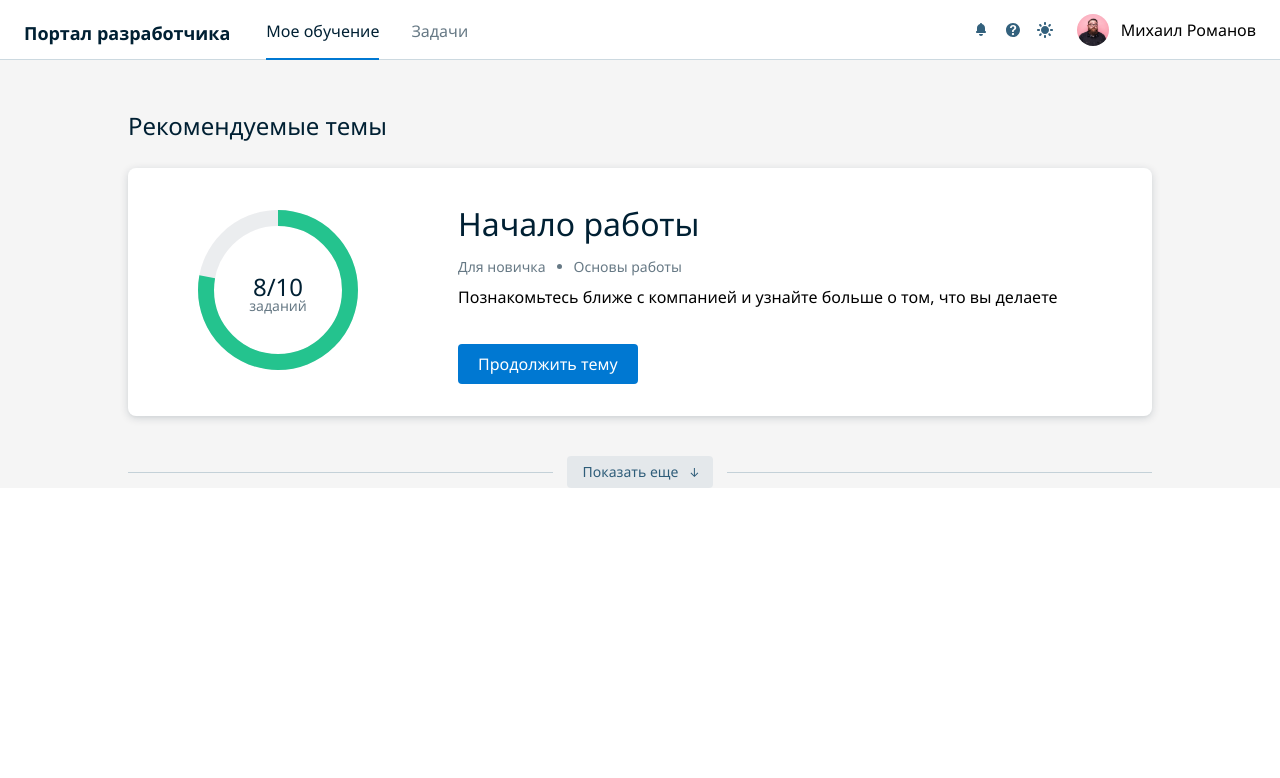
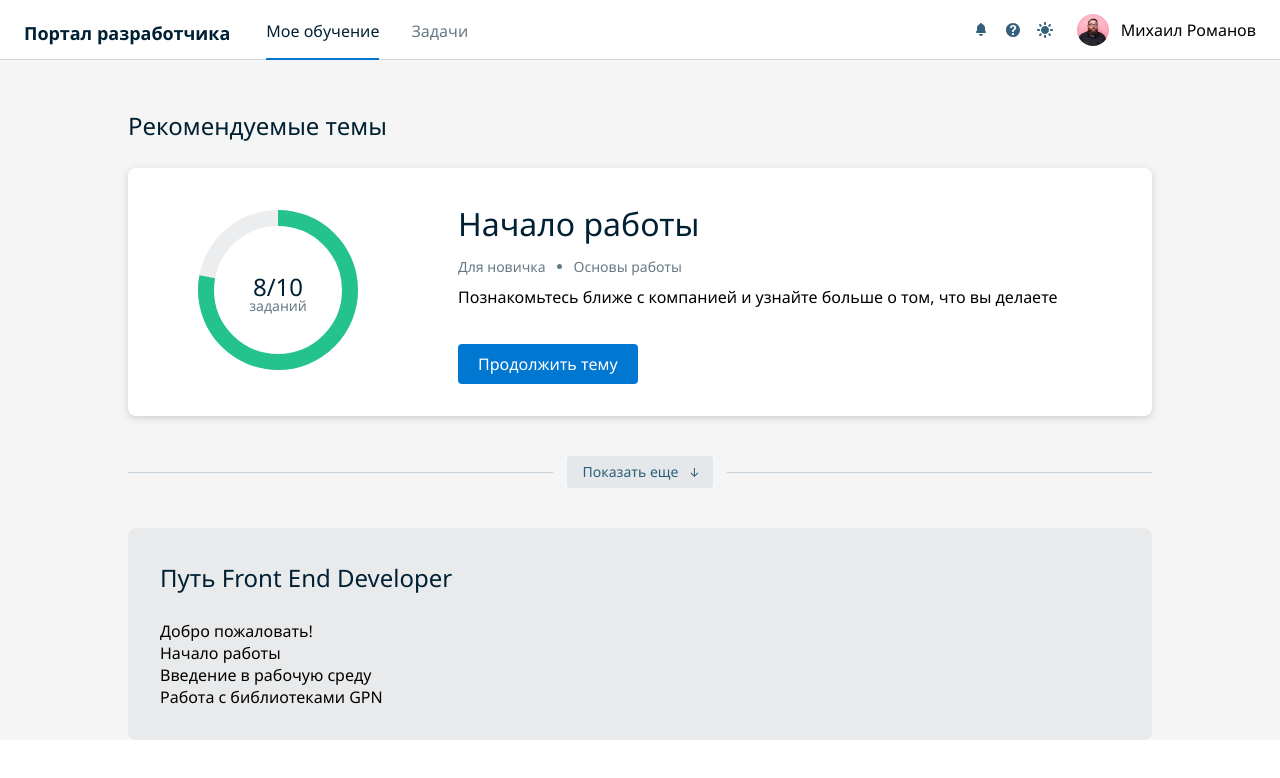
Before and after one commit to Irina0110/IT-education, a React (Vite) app: page / in a window 1280 px wide. Shown: the top 778 px of the page. Built offline with nearby package versions, Linux system fonts and the light colour scheme.

Commit message:
feat: add imitation of api, test data and theme component

```diff
--- /dev/null
+++ b/src/api/index.tsx
@@ -0,0 +1,10 @@
+// api.ts
+import { Theme, Themes } from "./themes";
+
+export function fetchTasks(): Promise<Theme[]> {
+    return new Promise((resolve, reject) => {
+        setTimeout(() => {
+            resolve(Themes);
+        }, 100);
+    });
+}
--- /dev/null
+++ b/src/api/themes.ts
@@ -0,0 +1,43 @@
+export interface Theme {
+    title: string;
+    category: string;
+    description: string;
+    completedCount: number;
+    totalCount: number;
+    status: boolean;
+}
+
+export const Themes: Theme[] = [
+    {
+        title: "Добро пожаловать!",
+        category: "Для новичка, Основы работы",
+        description: "Познакомьтесь ближе с компанией и узнайте больше о том, что вы делаете",
+        completedCount: 10,
+        totalCount: 10,
+        status: true,
+    },
+    {
+        title: "Начало работы",
+        category: "Для новичка, Основы работы",
+        description: "Познакомьтесь ближе с компанией и узнайте больше о том, что вы делаете",
+        completedCount: 8,
+        totalCount: 10,
+        status: false,
+    },
+    {
+        title: "Введение в рабочую среду",
+        category: "Профессионалу, Библиотеки",
+        description: "Познакомьтесь ближе с компанией и узнайте больше о том, что вы делаете",
+        completedCount: 0,
+        totalCount: 10,
+        status: false,
+    },
+    {
+        title: "Работа с библиотеками GPN",
+        category: "Профессионалу, Библиотеки",
+        description: "Познакомьтесь ближе с компанией и узнайте больше о том, что вы делаете",
+        completedCount: 0,
+        totalCount: 255,
+        status: false,
+    },
+];
--- /dev/null
+++ b/src/components/Education/components/FrontendWay/index.tsx
@@ -0,0 +1,13 @@
+import React from "react";
+import './style.scss';
+import ThemeList from "../Theme";
+
+const FrontendWay = () => {
+    return (
+        <div className='frontend-way'>
+            <h2 className='content__title font2XL'>Путь Front End Developer</h2>
+            <ThemeList/>
+        </div>
+    )
+};
+export default FrontendWay;
--- /dev/null
+++ b/src/components/Education/components/FrontendWay/style.scss
@@ -0,0 +1,8 @@
+@import "../../../../utils/variables";
+
+.frontend-way{
+  margin-top: 40px;
+  border-radius: 8px;
+  background: $bgStripe;
+  padding: 32px;
+}
--- a/src/components/Education/components/Recommendation/index.tsx
+++ b/src/components/Education/components/Recommendation/index.tsx
@@ -5,7 +5,7 @@ import ProgressBar from "../ProgressBar";
 const Recommendation = () => {
     return (
         <div className='recommendation'>
-            <h2 className='recommendation__title font2XL'>Рекомендуемые темы</h2>
+            <h2 className='content__title font2XL'>Рекомендуемые темы</h2>
             <div className='recommendation__card'>
                 <ProgressBar progress={8} totalTasks={10}/>
                 <div className='card__info'>
--- a/src/components/Education/components/Recommendation/style.scss
+++ b/src/components/Education/components/Recommendation/style.scss
@@ -1,14 +1,6 @@
 @import "../../../../utils/variables";
 
 .recommendation {
-  padding-top: 48px;
-
-  &__title {
-    color: $typoPrimary;
-    line-height: 36px;
-    padding-bottom: 24px;
-  }
-
   &__card {
     display: flex;
     background: $bgDefault;
--- /dev/null
+++ b/src/components/Education/components/Theme/index.tsx
@@ -0,0 +1,25 @@
+import { useEffect, useState } from "react";
+import { fetchTasks } from "../../../../api";
+import { Theme } from "../../../../api/themes";
+
+function ThemeList() {
+    const [Themes, setThemes] = useState<Theme[]>([]);
+
+    useEffect(() => {
+        fetchTasks().then((data) => {
+            setThemes(data);
+        });
+    }, []);
+
+    // Рендеринг списка задач
+    return (
+        <div>
+            {Themes.map((Theme) => (
+                <div className='theme__card'>
+                    <p>{Theme.title}</p>
+                </div>
+            ))}
+        </div>
+    );
+}
+export default ThemeList;
--- a/src/components/Education/index.tsx
+++ b/src/components/Education/index.tsx
@@ -2,8 +2,10 @@ import React from "react";
 import './style.scss';
 import Recommendation from "./components/Recommendation";
 import IconDown from '../../static/icons/IconDown.svg';
+import FrontendWay from "./components/FrontendWay";
 
 const Education = () => {
+
     return (
         <React.Fragment>
             <div className='education'>
@@ -16,6 +18,8 @@ const Education = () => {
                             </button>
                         </h4>
                     </div>
+                    <FrontendWay/>
+
                 </div>
             </div>
         </React.Fragment>
--- a/src/components/Education/style.scss
+++ b/src/components/Education/style.scss
@@ -6,6 +6,12 @@
   &__content {
     margin: 0 auto;
     width: 80%;
+    padding-top: 48px;
+  }
+  .content__title {
+    color: $typoPrimary;
+    line-height: 36px;
+    padding-bottom: 24px;
   }
   &__show-more{
 
```
Also changed, not shown: src/components/Education/components/Theme/style.scss (added).
